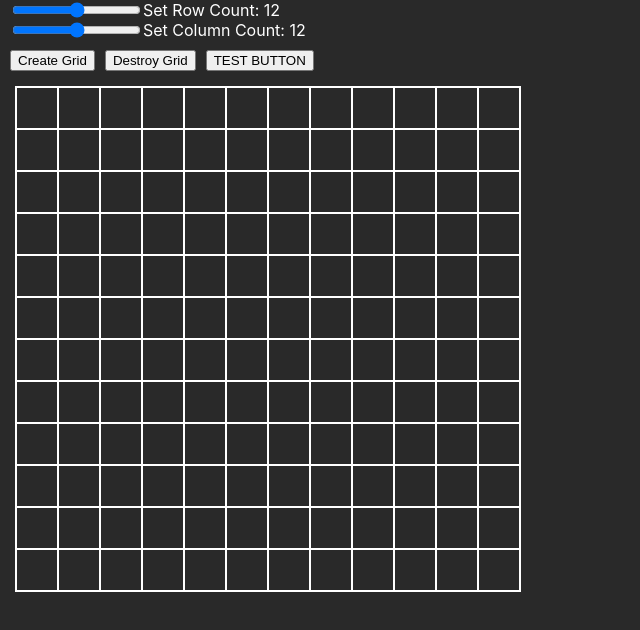
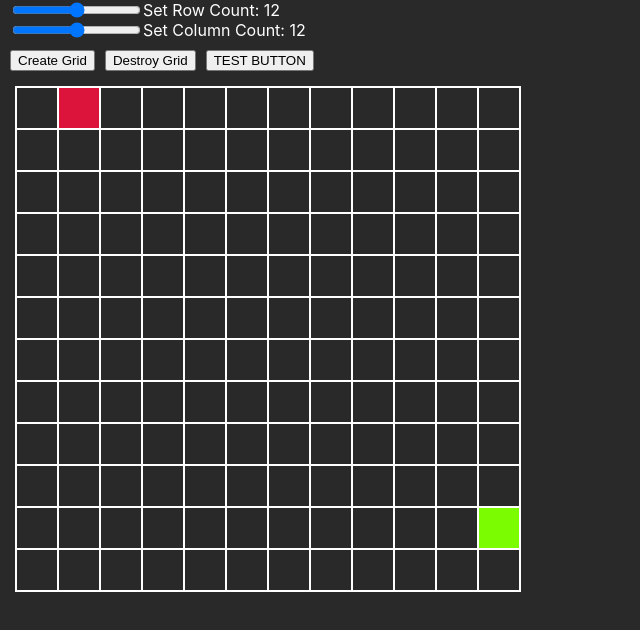
Before and after one commit to vik-ma/pathfinding-race, a React (Create React App) app: page / in a window 1280 px wide. Both pictures are taken after a click on the button "Create Grid". Shown: the top 630 px of the page, without its empty margins (0-640 px from the left). Built offline with nearby package versions, Linux system fonts and the light colour scheme.

Commit message:
Added template start and goal nodes

```diff
--- a/src/App.css
+++ b/src/App.css
@@ -33,10 +33,10 @@ body {
     margin: 0px;
 }
 
-#right-most {
-    border-right:1px solid white;
+.node-start {
+    background-color: crimson;
 }
 
-#bottom-most {
-    border-bottom:1px solid white;
+.node-goal {
+    background-color:lawngreen;
 }
--- a/src/PathfindingVisualizer/GridGenerator.js
+++ b/src/PathfindingVisualizer/GridGenerator.js
@@ -3,7 +3,11 @@ import { GridContext } from "../Helpers/GridContexts";
 import { Node } from "./Node";
 
 export const GridGenerator = () => {
-  const {rowCount, colCount} = useContext(GridContext);
+  const { rowCount, colCount } = useContext(GridContext);
+  const START_NODE_ROW = 0;
+  const START_NODE_COL = 1;
+  const GOAL_NODE_ROW = rowCount - 2;
+  const GOAL_NODE_COL = colCount - 1;
 
   const [gridLayout, setGridLayout] = useState([]);
 
@@ -37,7 +41,14 @@ export const GridGenerator = () => {
         return (
           <div key={rowIndex} className="rowWrapper">
             {row.map((col, colIndex) => {
-              return <Node key={colIndex} />;
+              const { isStartNode, isGoalNode } = col;
+              return (
+                <Node
+                  key={colIndex}
+                  isStartNode={isStartNode}
+                  isGoalNode={isGoalNode}
+                />
+              );
             })}
           </div>
         );
@@ -48,6 +59,8 @@ export const GridGenerator = () => {
   function gridElement(row, col) {
     this.row = row;
     this.col = col;
+    this.isStartNode = this.row === START_NODE_ROW && this.col === START_NODE_COL;
+    this.isGoalNode = this.row === GOAL_NODE_ROW && this.col === GOAL_NODE_COL;
   }
 
   return <div className="gridContainer">{drawGrid}</div>;
--- a/src/PathfindingVisualizer/Node.js
+++ b/src/PathfindingVisualizer/Node.js
@@ -1,5 +1,9 @@
-export const Node = () => {
-    return (
-      <div className="node"></div>
-    );
-}
+
+export const Node = ({ isStartNode, isGoalNode }) => {
+    const nodeValues = isStartNode
+      ? "node-start"
+      : isGoalNode
+      ? "node-goal"
+      : "node";
+    return <div className={`node ${nodeValues}`}></div>;
+  };
```
